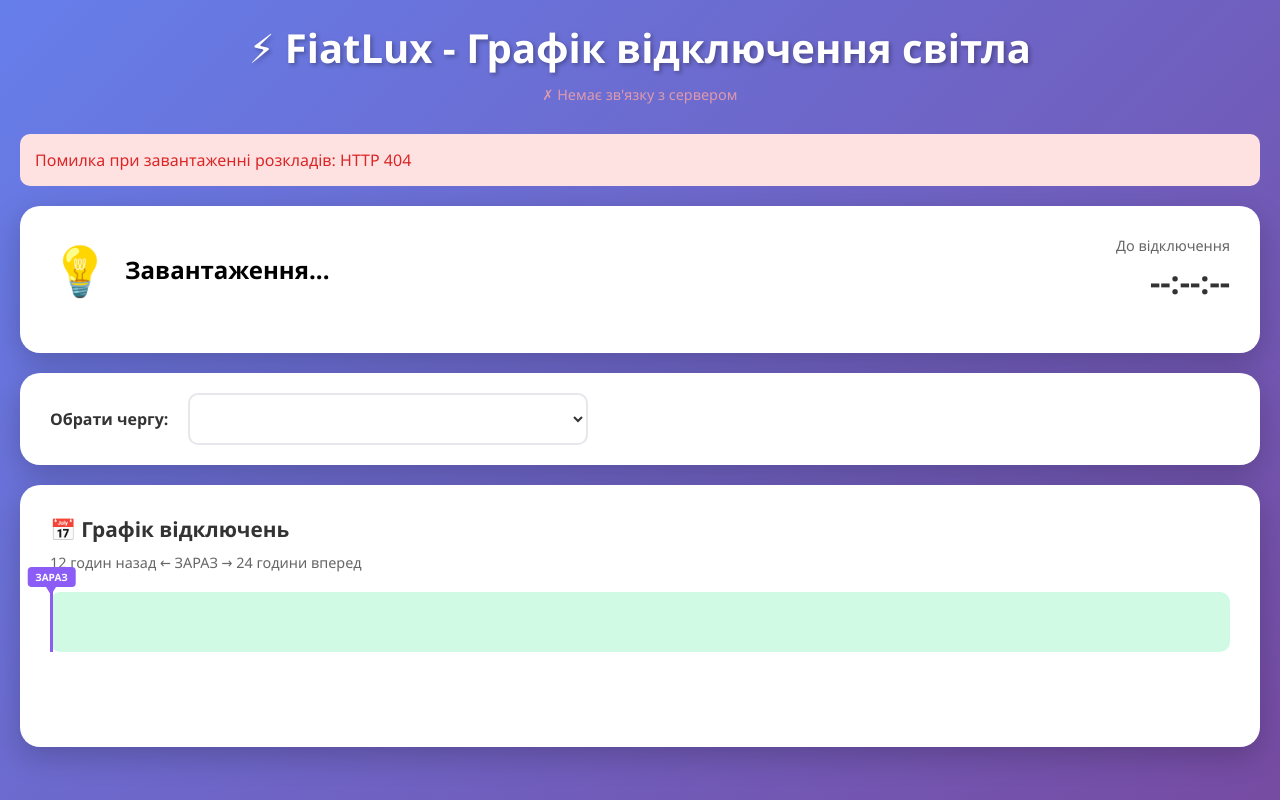
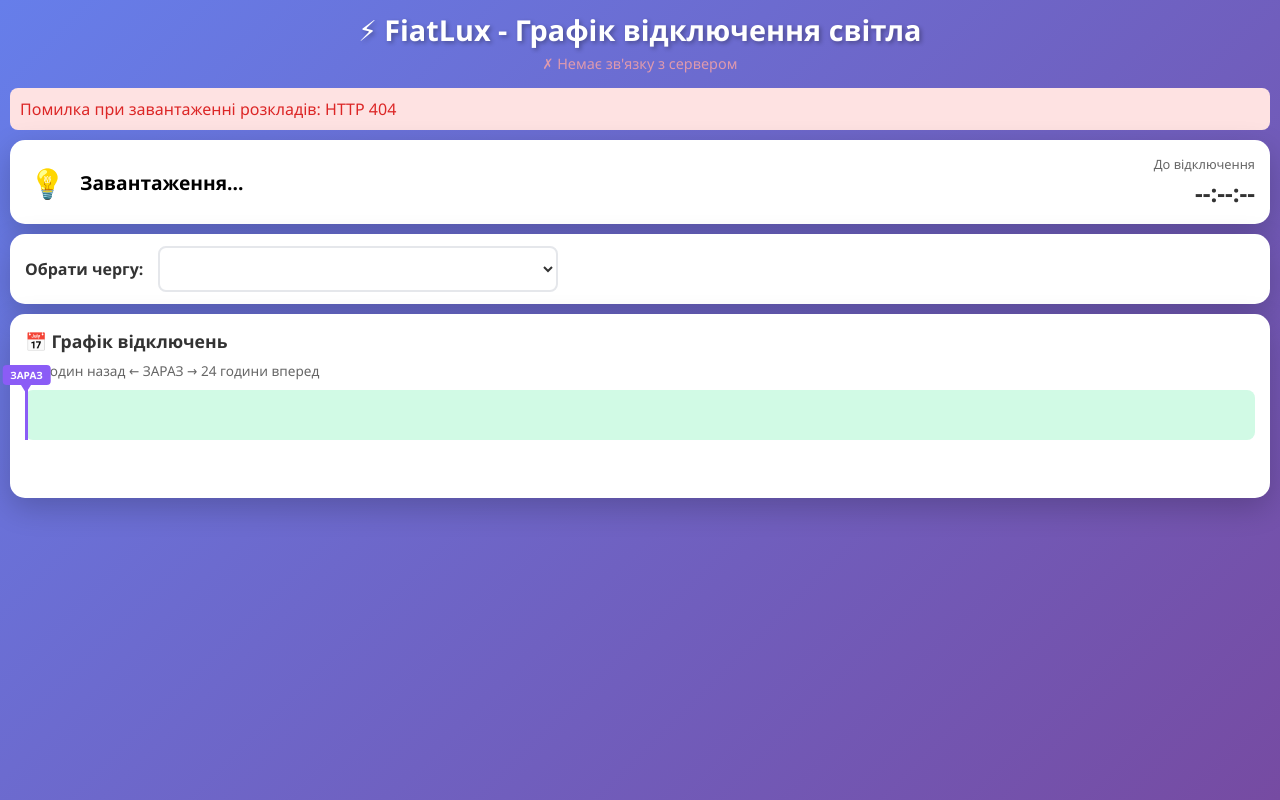
Before and after one commit to Lion-killer/FiatLux, a website: page public/index.html in a window 1280 px wide. Drawn offline with Linux system fonts and the light colour scheme; no server answers.

Commit message:
Зменшено відступи та розміри шрифтів у стилях HTML для покращення візуального сприйняття. Додано інструкції для GitHub Copilot, що описують структуру проекту, функціональність та рекомендації щодо стилю коду.

```diff
--- a/public/index.html
+++ b/public/index.html
@@ -15,7 +15,7 @@
             font-family: 'Segoe UI', Tahoma, Geneva, Verdana, sans-serif;
             background: linear-gradient(135deg, #667eea 0%, #764ba2 100%);
             min-height: 100vh;
-            padding: 20px;
+            padding: 10px;
         }
 
         .container {
@@ -26,19 +26,19 @@
         .header {
             text-align: center;
             color: white;
-            margin-bottom: 30px;
+            margin-bottom: 15px;
         }
 
         .header h1 {
-            font-size: 2.5em;
-            margin-bottom: 10px;
+            font-size: 1.8em;
+            margin-bottom: 5px;
             text-shadow: 2px 2px 4px rgba(0,0,0,0.3);
         }
 
         .current-time {
-            font-size: 1.2em;
+            font-size: 1em;
             opacity: 0.9;
-            margin-bottom: 5px;
+            margin-bottom: 3px;
         }
 
         .api-status {
@@ -60,9 +60,9 @@
 
         .status-card {
             background: white;
-            border-radius: 20px;
-            padding: 30px;
-            margin-bottom: 20px;
+            border-radius: 15px;
+            padding: 15px;
+            margin-bottom: 10px;
             box-shadow: 0 10px 30px rgba(0,0,0,0.2);
         }
 
@@ -70,25 +70,25 @@
             display: flex;
             align-items: center;
             justify-content: space-between;
-            margin-bottom: 20px;
+            margin-bottom: 0;
         }
 
         .status-label {
             display: flex;
             align-items: center;
-            gap: 15px;
-            font-size: 1.5em;
+            gap: 10px;
+            font-size: 1.2em;
             font-weight: bold;
         }
 
         .status-icon {
-            width: 60px;
-            height: 60px;
+            width: 45px;
+            height: 45px;
             border-radius: 50%;
             display: flex;
             align-items: center;
             justify-content: center;
-            font-size: 2em;
+            font-size: 1.5em;
         }
 
         .power-on {
@@ -121,43 +121,43 @@
         }
 
         .countdown-label {
-            font-size: 0.9em;
+            font-size: 0.8em;
             color: #666;
-            margin-bottom: 5px;
+            margin-bottom: 3px;
         }
 
         .countdown-time {
-            font-size: 2em;
+            font-size: 1.5em;
             font-weight: bold;
             color: #333;
         }
 
         .timeline {
             background: white;
-            border-radius: 20px;
-            padding: 30px;
+            border-radius: 15px;
+            padding: 15px;
             box-shadow: 0 10px 30px rgba(0,0,0,0.2);
-            margin-bottom: 20px;
+            margin-bottom: 10px;
         }
 
         .timeline-header {
-            font-size: 1.3em;
+            font-size: 1.1em;
             font-weight: bold;
-            margin-bottom: 10px;
+            margin-bottom: 8px;
             color: #333;
         }
 
         .timeline-subheader {
-            font-size: 0.9em;
+            font-size: 0.85em;
             color: #666;
-            margin-bottom: 20px;
+            margin-bottom: 10px;
         }
 
         .timeline-container {
             position: relative;
-            height: 60px;
+            height: 50px;
             background: #d1fae5;
-            border-radius: 10px;
+            border-radius: 8px;
             overflow: visible;
         }
 
@@ -195,9 +195,9 @@
         .timeline-labels {
             display: flex;
             width: 100%;
-            margin-top: 5px;
+            margin-top: 3px;
             position: relative;
-            height: 40px;
+            height: 30px;
         }
 
         .timeline-label {
@@ -315,9 +315,9 @@
             position: fixed;
             background: rgba(0, 0, 0, 0.9);
             color: white;
-            padding: 12px 16px;
-            border-radius: 8px;
-            font-size: 0.85em;
+            padding: 8px 12px;
+            border-radius: 6px;
+            font-size: 0.8em;
             pointer-events: none;
             z-index: 10000;
             white-space: nowrap;
@@ -325,7 +325,7 @@
             transition: opacity 0.2s ease;
             box-shadow: 0 4px 12px rgba(0, 0, 0, 0.3);
             transform: translateY(-100%);
-            margin-top: -10px;
+            margin-top: -8px;
         }
 
         .timeline-tooltip.show {
@@ -334,7 +334,7 @@
 
         .timeline-tooltip-time {
             font-weight: 600;
-            margin-bottom: 4px;
+            margin-bottom: 3px;
         }
 
         .timeline-tooltip-duration {
@@ -386,18 +386,18 @@
         }
 
         .schedule-list {
-            margin-top: 20px;
+            margin-top: 10px;
         }
 
         .schedule-section {
-            margin-bottom: 20px;
+            margin-bottom: 12px;
         }
 
         .schedule-section-title {
             font-weight: bold;
             color: #666;
-            margin-bottom: 10px;
-            font-size: 0.9em;
+            margin-bottom: 8px;
+            font-size: 0.85em;
             text-transform: uppercase;
         }
 
@@ -405,10 +405,10 @@
             display: flex;
             justify-content: space-between;
             align-items: center;
-            padding: 15px;
+            padding: 10px;
             background: #f9fafb;
-            border-radius: 10px;
-            margin-bottom: 10px;
+            border-radius: 8px;
+            margin-bottom: 8px;
             transition: all 0.3s ease;
         }
 
@@ -433,18 +433,18 @@
         .schedule-queue {
             font-weight: bold;
             color: #333;
-            margin-bottom: 5px;
+            margin-bottom: 3px;
         }
 
         .schedule-time {
-            font-size: 0.9em;
+            font-size: 0.85em;
             color: #666;
         }
 
         .schedule-status {
-            padding: 5px 15px;
-            border-radius: 20px;
-            font-size: 0.9em;
+            padding: 4px 12px;
+            border-radius: 15px;
+            font-size: 0.85em;
             font-weight: 600;
         }
 
@@ -466,26 +466,26 @@
         .error-message {
             background: #fee2e2;
             color: #dc2626;
-            padding: 15px;
-            border-radius: 10px;
-            margin-bottom: 20px;
+            padding: 10px;
+            border-radius: 8px;
+            margin-bottom: 10px;
         }
 
         .no-data {
             text-align: center;
-            padding: 40px 20px;
+            padding: 25px 15px;
             color: #666;
-            font-size: 1.1em;
+            font-size: 1em;
         }
 
         @media (max-width: 768px) {
             .header h1 {
-                font-size: 1.8em;
+                font-size: 1.5em;
             }
 
             .status-indicator {
                 flex-direction: column;
-                gap: 20px;
+                gap: 15px;
             }
 
             .countdown {
@@ -503,7 +503,7 @@
 
         .loading {
             text-align: center;
-            padding: 20px;
+            padding: 15px;
             color: #666;
         }
 
@@ -521,13 +521,13 @@
 
         .queue-selector-card {
             background: white;
-            border-radius: 20px;
-            padding: 20px 30px;
-            margin-bottom: 20px;
+            border-radius: 15px;
+            padding: 12px 15px;
+            margin-bottom: 10px;
             box-shadow: 0 10px 30px rgba(0,0,0,0.2);
             display: flex;
             align-items: center;
-            gap: 20px;
+            gap: 15px;
         }
 
         .queue-selector-label {
@@ -543,10 +543,10 @@
 
         .queue-selector select {
             width: 100%;
-            padding: 12px 16px;
+            padding: 10px 12px;
             border: 2px solid #e5e7eb;
-            border-radius: 10px;
-            font-size: 1em;
+            border-radius: 8px;
+            font-size: 0.95em;
             font-family: inherit;
             cursor: pointer;
             transition: all 0.3s ease;
```
Also changed, not shown: .github/copilot-instructions.md (added).
